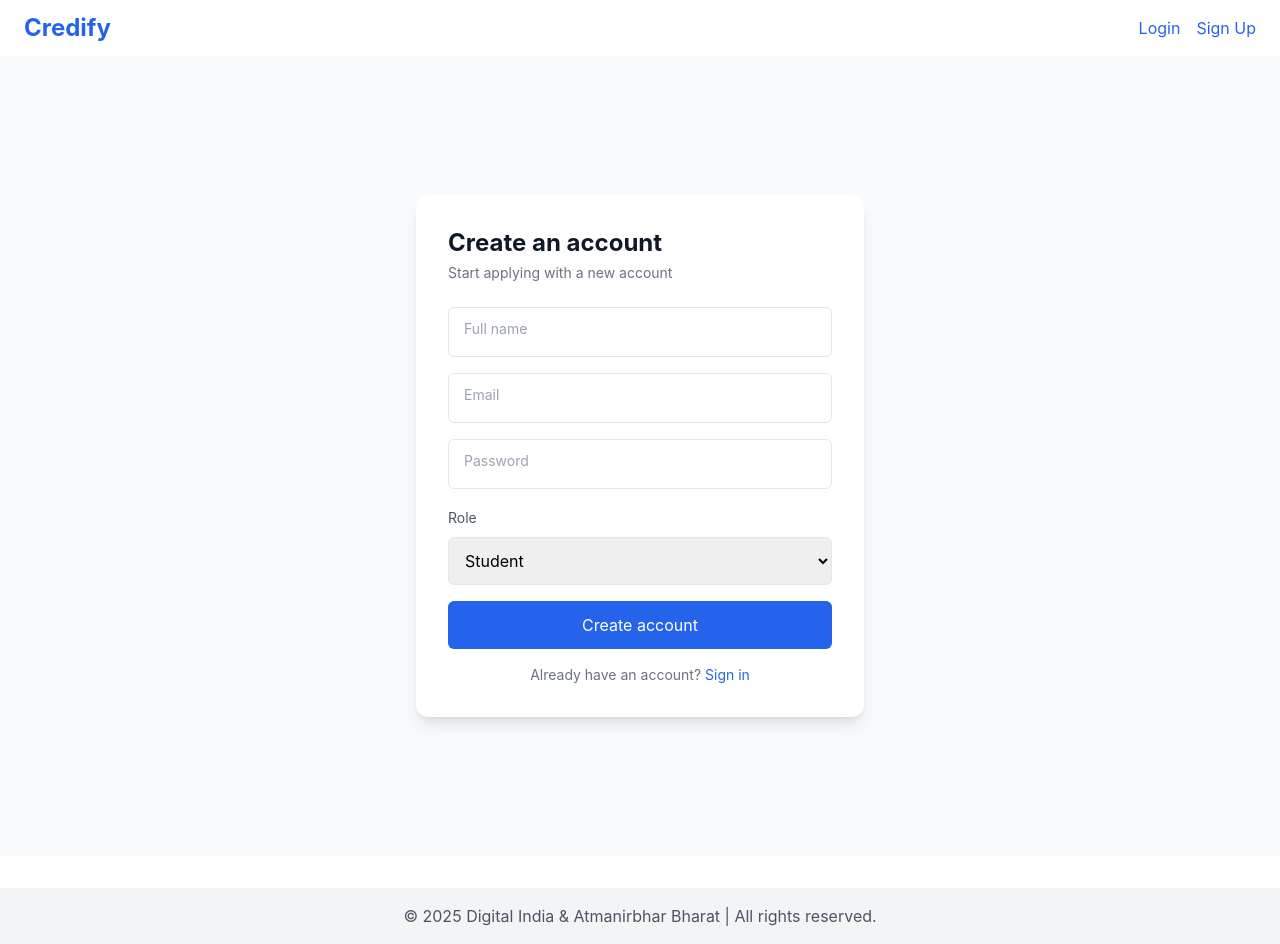
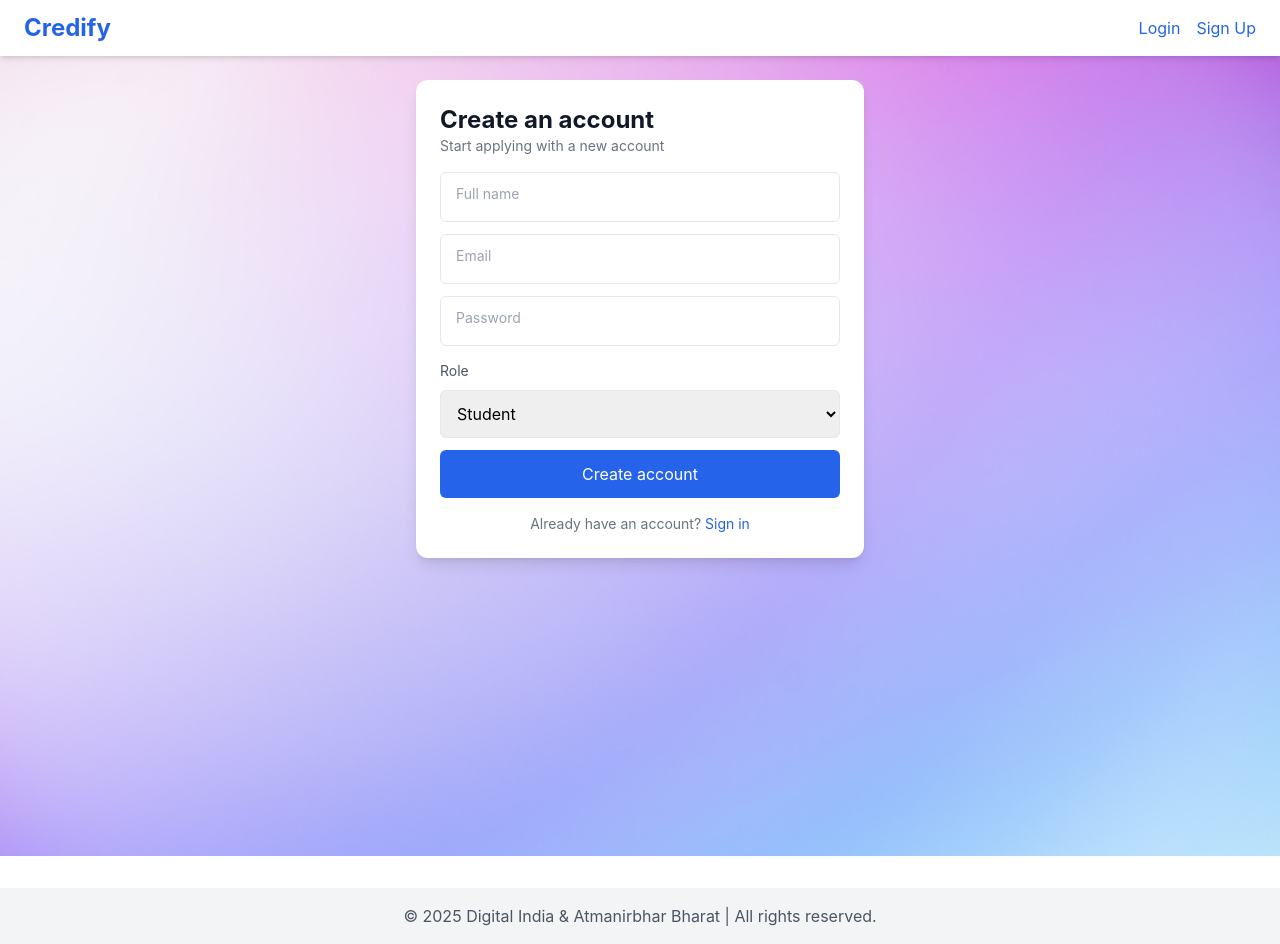
Before and after one commit to sahilkumar14/Ai-based-loan-web, a React (Vite) app in the folder loan-frontend/: page /signup in a window 1280 px wide. Built offline with nearby package versions, Linux system fonts and the light colour scheme.

Commit message:
changes in style

```diff
--- a/loan-frontend/src/pages/Login.jsx
+++ b/loan-frontend/src/pages/Login.jsx
@@ -1,7 +1,13 @@
 import React, { useState } from "react";
 import { useNavigate } from "react-router-dom";
+import bgImage from "../assets/2563.jpg";
 
 export default function Login({ setRole, setUser }) {
+  const bgStyle = {
+      backgroundImage: `url(${bgImage})`,
+      backgroundSize: 'cover',
+      backgroundPosition: 'center',
+    };
   const navigate = useNavigate();
   const [form, setForm] = useState({ email: "", password: "", role: "student" });
 
@@ -30,10 +36,14 @@ export default function Login({ setRole, setUser }) {
   };
 
   return (
-    <div className="min-h-screen flex items-center justify-center bg-gray-50 py-12">
-      <div className="max-w-md w-full bg-white rounded-xl shadow-lg p-8">
-        <h1 className="text-2xl font-bold text-gray-900 mb-1">Welcome back</h1>
-        <p className="text-sm text-gray-500 mb-6">Sign in to access your dashboard</p>
+  <div className="min-h-screen relative py-6">
+      {/* background limited to top 60vh so form area remains visible without scrolling */}
+  <div className="absolute inset-0 -z-10" style={bgStyle} aria-hidden />
+  <div className="absolute inset-0 z-0 bg-black/8" aria-hidden />
+      <div className="flex items-center justify-center">
+        <div className="max-w-md w-full bg-white rounded-xl shadow-lg p-6 relative z-10">
+  <h1 className="text-2xl font-bold text-gray-900 mb-0">Welcome back</h1>
+  <p className="text-sm text-gray-500 mb-4">Sign in to access your dashboard</p>
 
 
         {process.env.NODE_ENV !== 'production' && (
@@ -63,7 +73,7 @@ export default function Login({ setRole, setUser }) {
           </div>
         )}
 
-        <form onSubmit={handleSubmit} className="space-y-4">
+  <form onSubmit={handleSubmit} className="space-y-3">
           <div className="relative">
             <input
               name="email"
@@ -142,6 +152,7 @@ export default function Login({ setRole, setUser }) {
         <p className="text-sm text-center text-gray-500 mt-4">
           Don't have an account? <a href="/signup" className="text-blue-600">Sign up</a>
         </p>
+        </div>
       </div>
     </div>
   );
--- a/loan-frontend/src/pages/Signup.jsx
+++ b/loan-frontend/src/pages/Signup.jsx
@@ -1,5 +1,6 @@
 import React, { useState } from "react";
 import { useNavigate } from "react-router-dom";
+import bgImage from "../assets/2563.jpg";
 
 export default function Signup({ setUser, setRole }) {
   const navigate = useNavigate();
@@ -24,14 +25,24 @@ export default function Signup({ setUser, setRole }) {
     }
   };
 
+  const bgStyle = {
+    backgroundImage: `url(${bgImage})`,
+    backgroundSize: 'cover',
+    backgroundPosition: 'center',
+  };
+
   return (
-    <div className="min-h-screen flex items-center justify-center bg-gray-50 py-12">
-      <div className="max-w-md w-full bg-white rounded-xl shadow-lg p-8">
-        <h1 className="text-2xl font-bold text-gray-900 mb-1">Create an account</h1>
-        <p className="text-sm text-gray-500 mb-6">Start applying with a new account</p>
+  <div className="min-h-screen relative py-6">
+      {/* background limited to top 60vh so form area remains visible without scrolling */}
+  <div className="absolute inset-0 -z-10" style={bgStyle} aria-hidden />
+  <div className="absolute inset-0 z-0 bg-black/8" aria-hidden />
+      <div className="flex items-center justify-center">
+        <div className="max-w-md w-full bg-white rounded-xl shadow-lg p-6 relative z-10">
+  <h1 className="text-2xl font-bold text-gray-900 mb-0">Create an account</h1>
+  <p className="text-sm text-gray-500 mb-4">Start applying with a new account</p>
 
 
-        <form onSubmit={handleSubmit} className="space-y-4">
+  <form onSubmit={handleSubmit} className="space-y-3">
           <div className="relative">
             <input
               name="name"
@@ -94,6 +105,7 @@ export default function Signup({ setUser, setRole }) {
         <p className="text-sm text-center text-gray-500 mt-4">
           Already have an account? <a href="/login" className="text-blue-600">Sign in</a>
         </p>
+        </div>
       </div>
     </div>
   );
```
